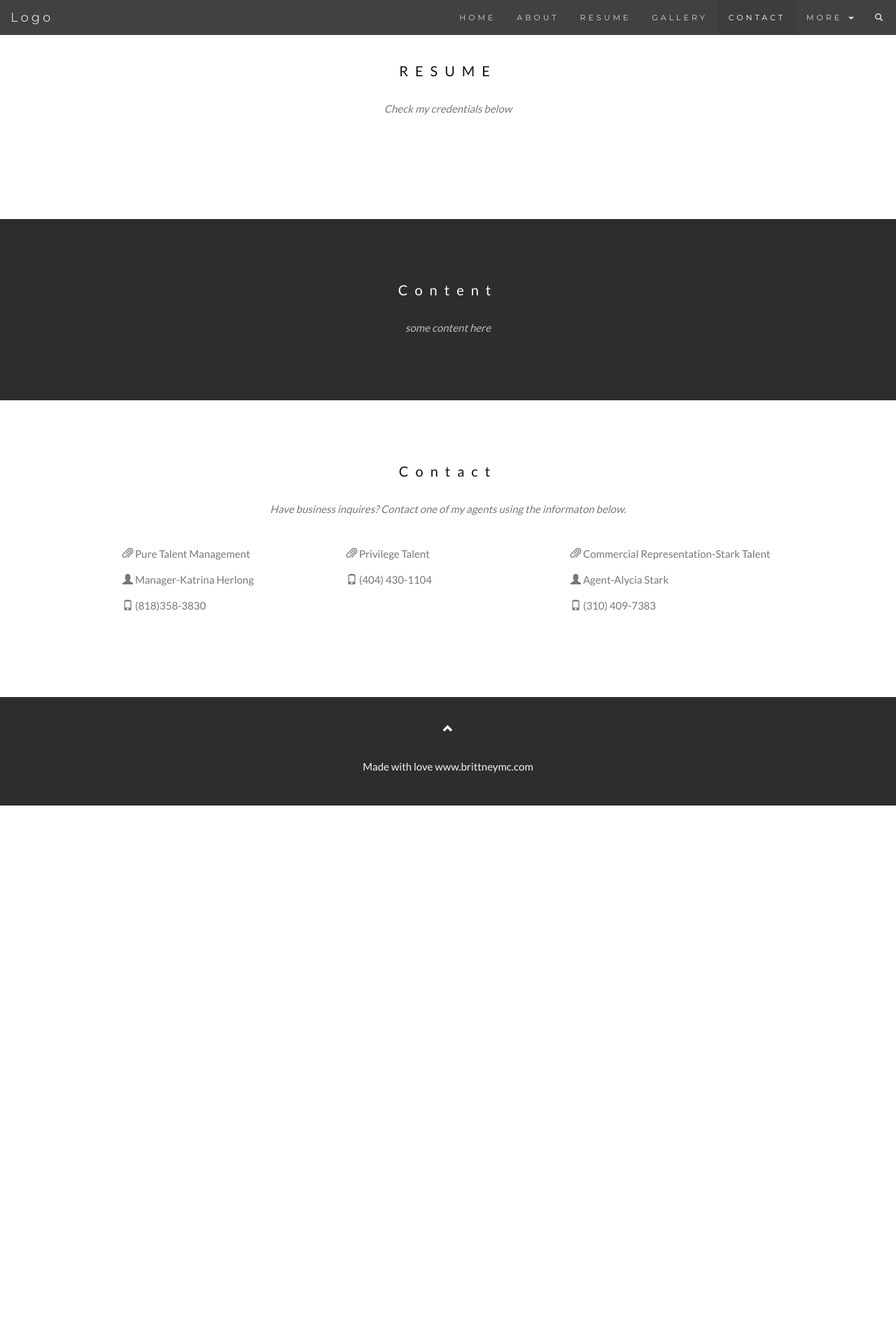
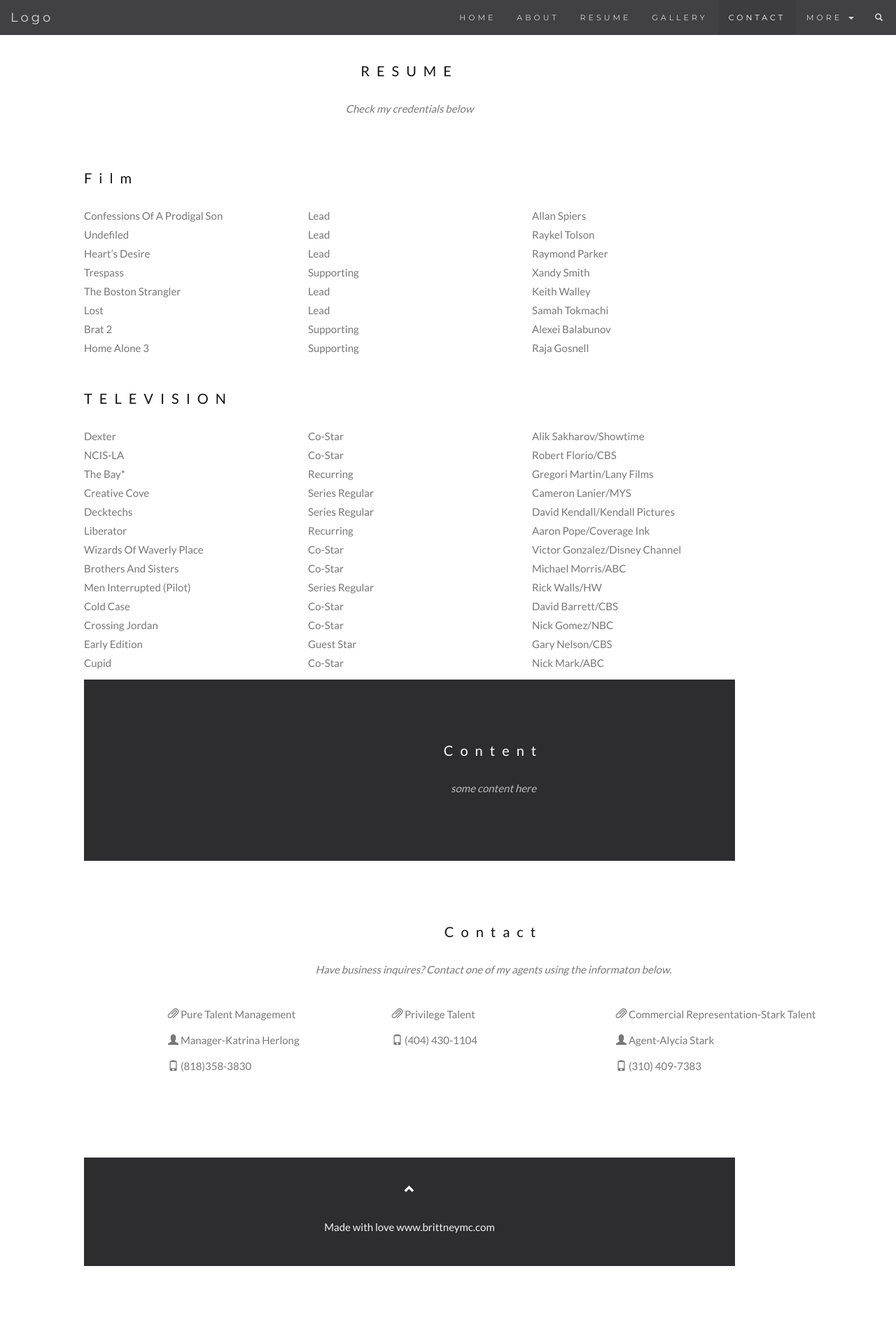
Before and after one commit to SeanP1tt/Brit-Website, a PHP site: page /resume.php in a window 1280 px wide. Shown: the whole page at 70% size. Before the commit the page ends 1151 px from the top, so only its background shows below. Run offline with PHP 8.4, Linux system fonts and the light colour scheme; some libraries are stand-ins or nearby versions.

Commit message:
added content to resume

```diff
--- a/PHP/resume.php
+++ b/PHP/resume.php
@@ -28,7 +28,91 @@
   </p>
   <br>
   <br>
+    <h3>Film</h3>
+    <div class="row">
+    <div class="col-sm-4" ><p>
+        Confessions Of A Prodigal Son<br>
+Undefiled<br>
+Heart’s Desire<br>
+Trespass<br>
+The Boston Strangler<br>
+Lost<br>
+Brat 2<br>
+Home Alone 3
+
+        </p></div>
+
+    <div class="col-sm-4" ><p>
+        Lead<br>
+Lead<br>
+Lead<br>
+Supporting<br>
+Lead<br>
+Lead<br>
+Supporting<br>
+Supporting
+        </p></div>
+
+    <div class="col-sm-4"><p>
+        Allan Spiers<br>
+Raykel Tolson<br>
+Raymond Parker<br>
+Xandy Smith<br>
+Keith Walley<br>
+Samah Tokmachi<br>
+Alexei Balabunov<br>
+Raja Gosnell
+        </p></div>
 </div>
+    <br>
+     <h3>TELEVISION</h3>
+    <div class="row">
+    <div class="col-sm-4" ><p>
+Dexter<br>
+NCIS-LA<br>
+The Bay*<br>
+Creative Cove<br>
+Decktechs<br>
+Liberator<br>
+Wizards Of Waverly Place<br>
+Brothers And Sisters<br>
+Men Interrupted (Pilot)<br>
+Cold Case<br>
+Crossing Jordan<br>
+Early Edition<br>
+Cupid
+        </p></div>
+<div class="col-sm-4" ><p>
+    Co-Star<br>
+Co-Star<br>
+Recurring<br>
+Series Regular<br>
+Series Regular<br>
+Recurring<br>
+Co-Star<br>
+Co-Star<br>
+Series Regular<br>
+Co-Star<br>
+Co-Star<br>
+Guest Star<br>
+Co-Star
+    </p></div>
+<div class="col-sm-4" ><p>
+Alik Sakharov/Showtime<br>
+Robert Florio/CBS<br>
+Gregori Martin/Lany Films<br>
+Cameron Lanier/MYS<br>
+David Kendall/Kendall Pictures<br>
+Aaron Pope/Coverage Ink<br>
+Victor Gonzalez/Disney Channel<br>
+Michael Morris/ABC<br>
+Rick Walls/HW<br>
+David Barrett/CBS<br>
+Nick Gomez/NBC<br>
+Gary Nelson/CBS<br>
+Nick Mark/ABC
+    </p></div>
+    </div>
 <!-- end RESUME section -->
 
 <!-- SPLIT INBETWEEN SITE -->
--- a/PHP/stylesheet.css
+++ b/PHP/stylesheet.css
@@ -147,3 +147,7 @@ textarea {
   width: 100%;
   height:600px;
 }
+
+#resume {
+    margin: 0;
+}
```
Also changed, not shown: 1 other file.
